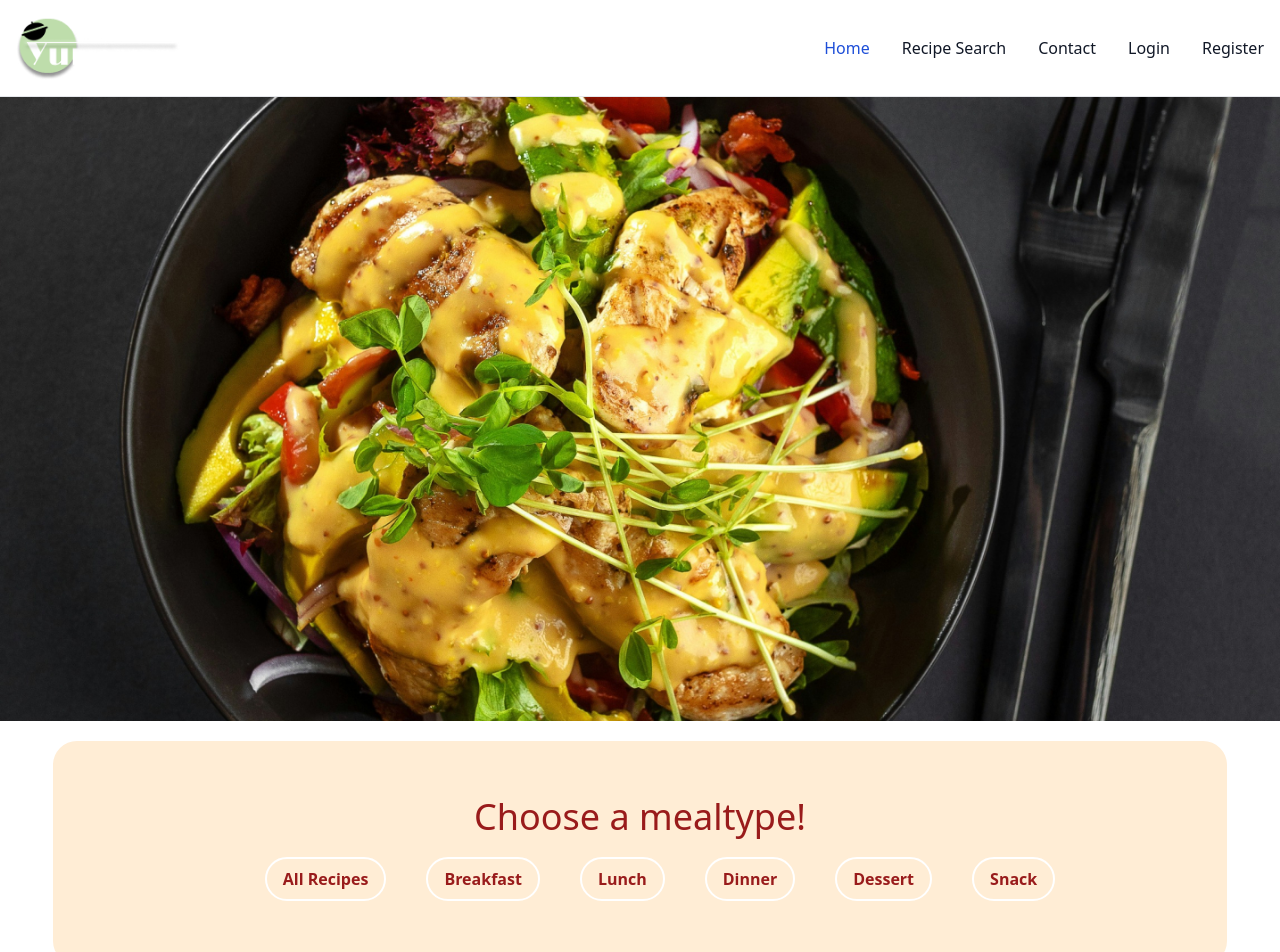
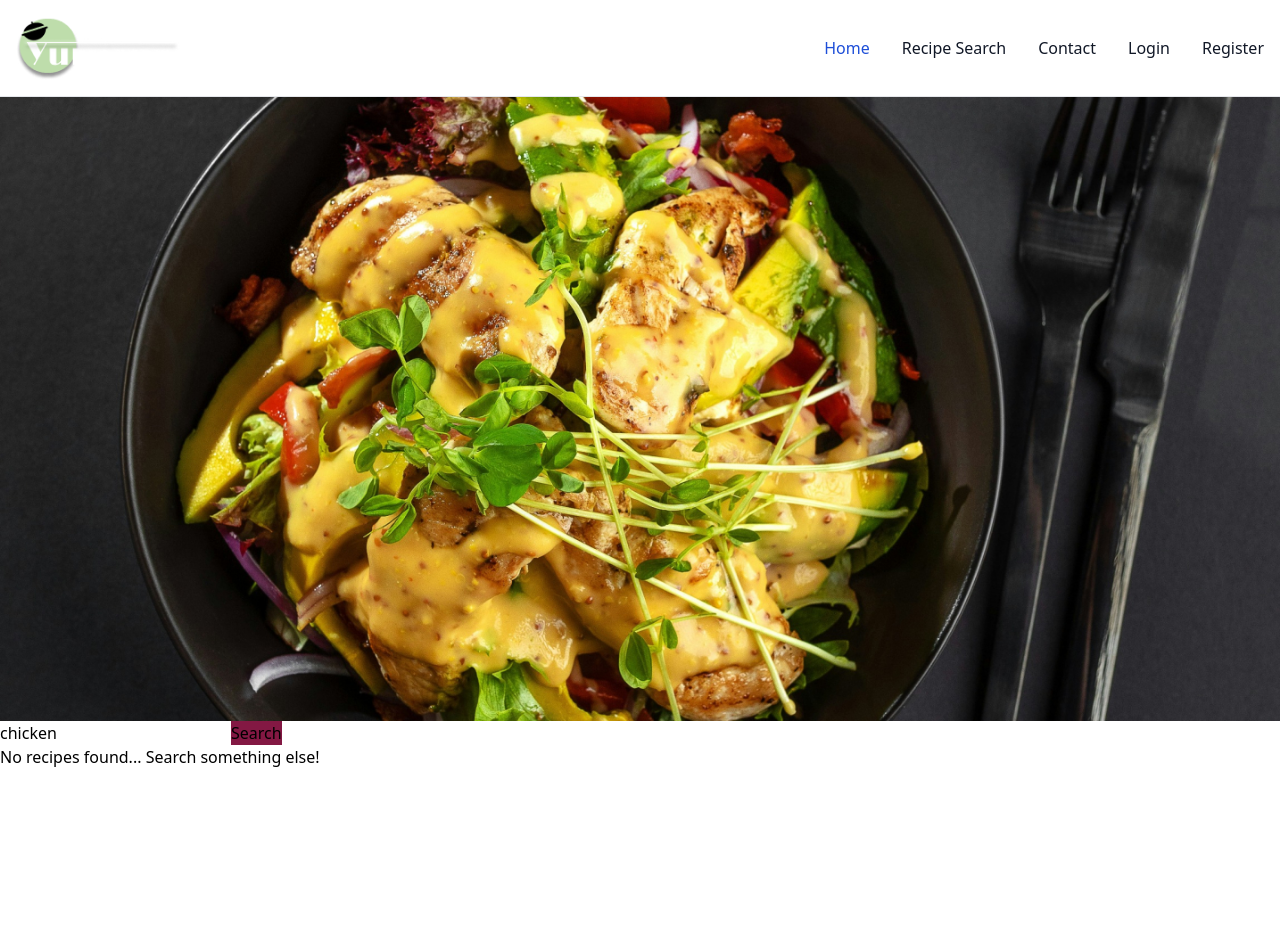
Before and after one commit to chas-academy/u06-fullstack-recipe-app-Chali96, an Angular app in the folder angular-frontend/: page /search in a window 1280 px wide. Shown: the top 952 px of the page. After the commit the page ends 800 px from the top, so only its background shows below. Built offline with nearby package versions, Linux system fonts and the light colour scheme.

Commit message:
added search button to recipe search

```diff
--- a/angular-frontend/src/app/app.component.ts
+++ b/angular-frontend/src/app/app.component.ts
@@ -1,7 +1,7 @@
 import { Component, OnInit } from '@angular/core';
 import { RouterLink, RouterLinkActive, RouterOutlet } from '@angular/router';
 import { AuthService } from './services/auth.service';
-import { LoginDetails } from './interfaces/login-details';
+import { Logindetails } from './interfaces/logindetails';
 import { User } from './interfaces/user';
 import { Observable } from 'rxjs';
 import { AsyncPipe, CommonModule } from '@angular/common';
@@ -16,7 +16,7 @@ import { AsyncPipe, CommonModule } from '@angular/common';
 export class AppComponent {
   title = 'Recipe App';
 
-  loginDetails: LoginDetails;
+  loginDetails: Logindetails;
 
   loggedIn$: Observable<boolean>;
 
--- a/angular-frontend/src/app/pages/profile/profile.component.ts
+++ b/angular-frontend/src/app/pages/profile/profile.component.ts
@@ -17,7 +17,8 @@ export class ProfileComponent {
     this.user = {
       id:-1,
       name:"",
-      email:""
+      email:"",
+      created_at: ""
     }
   }
 
--- a/angular-frontend/src/app/pages/recipe/recipe.component.html
+++ b/angular-frontend/src/app/pages/recipe/recipe.component.html
@@ -1,4 +1,4 @@
-<img src="/assets/homeimg.jpeg" class="size-full" alt="">
+<!-- <img src="/assets/homeimg.jpeg" class="size-full" alt="">
 
 <div class="flex flex-row justify-center bg-orange-100 rounded-3xl h-56 size-11/12 m-auto text-center mt-5" >
     <div class="m-14">
@@ -23,7 +23,7 @@
     </div>
 
 </div>
-
+ -->
 
 
 <div class=" bg-white flex flex-wrap gap-3 w-10/12/12 justify-center mt-6">
--- a/angular-frontend/src/app/pages/recipesearch/recipesearch.component.html
+++ b/angular-frontend/src/app/pages/recipesearch/recipesearch.component.html
@@ -1,6 +1,6 @@
 <img src="/assets/homeimg.jpeg" class="size-full" alt="">
 
-<div class="flex flex-row justify-center bg-orange-100 rounded-3xl h-56 size-11/12 m-auto text-center mt-5" >
+<!-- <div class="flex flex-row justify-center bg-orange-100 rounded-3xl h-56 size-11/12 m-auto text-center mt-5" >
     <div class="m-14">
         <h2 class="mb-5 text-4xl text-red-800">Choose a mealtype!</h2>
         <button class=" font-bold py-2 px-4 rounded-full border-2 border-white text-red-800 ml-10 hover:text-red-300"
@@ -22,9 +22,22 @@
             (click)="snackRecipe()">Snack</button>
     </div>
 
-</div>
+</div> -->
 
-<div class=" bg-white flex flex-wrap gap-3 w-10/12/12 justify-center mt-6">
+<input type="text" [(ngModel)]="searchTerm">
+
+<button (click)="searchRecipe()" class="text-black bg-pink-900">Search</button>
+
+@for(recipe of recipes; track recipe){
+    <article>
+        <img src="{{recipe.image}}" alt="Recipe image">
+        <h3>{{recipe.label}}</h3>
+        <p>Cooking time: {{recipe.totalTime}} min</p>
+        <p>[route]</p>
+    </article>
+} @empty { <p>No recipes found... Search something else!</p> }
+
+<!-- <div class=" bg-white flex flex-wrap gap-3 w-10/12/12 justify-center mt-6">
     <hr>
     @for (recipe of recipes; track recipe) {
     <article class="text-black ">
@@ -42,4 +55,4 @@
     } @empty {
     <p class="text-white">There are no recipes..</p>
     }
-</div>
+</div> -->
--- a/angular-frontend/src/app/pages/recipesearch/recipesearch.component.ts
+++ b/angular-frontend/src/app/pages/recipesearch/recipesearch.component.ts
@@ -1,148 +1,146 @@
 import { Component } from '@angular/core';
 import { RecipeService } from '../../services/recipe.service';
 import { filter, map } from 'rxjs';
+import { Recipe } from '../../interfaces/recipe';
+import { FormsModule } from '@angular/forms';
 
 @Component({
   selector: 'app-recipesearch',
   standalone: true,
-  imports: [],
+  imports: [FormsModule],
   templateUrl: './recipesearch.component.html',
   styleUrl: './recipesearch.component.css'
 })
 export class RecipesearchComponent {
-  recipes?: any;
+  recipes?: Recipe[];
+
+  searchTerm = 'chicken';
 
   constructor(private recipeService: RecipeService) {}
 
-
-
   searchRecipe() {
-    this.recipeService.getRecipes('').subscribe((res) => {
+    this.recipeService.getRecipes(this.searchTerm).subscribe((res) => {
       console.log(res);
-      let recipeArray: any[];
-      recipeArray = res.hits;
-      console.log(recipeArray);
-
-      let recipes = recipeArray.map(item => {
-        return {
-          self: item._links.self.href,
+      let recipes: Recipe[];
+      recipes = res.hits.map((item: { recipe: { label: any; image: any; healthLabels: any; ingredientLines: any; totalTime: any; }; _links: { self: { href: any; }; }; }) => {
+        return{
           label: item.recipe.label,
           image: item.recipe.image,
+          healthLabels: item.recipe.healthLabels,
+          ingredientLines: item.recipe.ingredientLines,
           totalTime: item.recipe.totalTime,
-          ingredientLines: item.recipe.ingredientLines
-        }
+          selfref: item._links.self.href
+        };
       });
 
       console.table(recipes);
       this.recipes = recipes;
     });
   }
+}
+  // breakfastRecipe() {
+  //   this.recipeService.getRecipes('breakfast').subscribe((res) => {
+  //     console.log(res);
+  //     let recipeArray: any[];
+  //     recipeArray = res.hits;
+  //     console.log(recipeArray);
 
-  breakfastRecipe() {
-    this.recipeService.getRecipes('breakfast').subscribe((res) => {
-      console.log(res);
-      let recipeArray: any[];
-      recipeArray = res.hits;
-      console.log(recipeArray);
+  //     let recipes = recipeArray.map(item => {
+  //       return {
+  //         self: item._links.self.href,
+  //         label: item.recipe.label,
+  //         image: item.recipe.image,
+  //         totalTime: item.recipe.totalTime,
+  //         ingredientLines: item.recipe.ingredientLines
+  //       }
+  //     });
 
-      let recipes = recipeArray.map(item => {
-        return {
-          self: item._links.self.href,
-          label: item.recipe.label,
-          image: item.recipe.image,
-          totalTime: item.recipe.totalTime,
-          ingredientLines: item.recipe.ingredientLines
-        }
-      });
+  //     console.table(recipes);
+  //     this.recipes = recipes;
+  //   });
+  // }
 
-      console.table(recipes);
-      this.recipes = recipes;
-    });
-  }
+  // lunchRecipe() {
+  //   this.recipeService.getRecipes('lunch').subscribe((res) => {
+  //     console.log(res);
+  //     let recipeArray: any[];
+  //     recipeArray = res.hits;
+  //     console.log(recipeArray);
 
-  lunchRecipe() {
-    this.recipeService.getRecipes('lunch').subscribe((res) => {
-      console.log(res);
-      let recipeArray: any[];
-      recipeArray = res.hits;
-      console.log(recipeArray);
+  //     let recipes = recipeArray.map(item => {
+  //       return {
+  //         self: item._links.self.href,
+  //         label: item.recipe.label,
+  //         image: item.recipe.image,
+  //         totalTime: item.recipe.totalTime,
+  //         ingredientLines: item.recipe.ingredientLines
+  //       }
+  //     });
 
-      let recipes = recipeArray.map(item => {
-        return {
-          self: item._links.self.href,
-          label: item.recipe.label,
-          image: item.recipe.image,
-          totalTime: item.recipe.totalTime,
-          ingredientLines: item.recipe.ingredientLines
-        }
-      });
+  //     console.table(recipes);
+  //     this.recipes = recipes;
+  //   });
+  // }
 
-      console.table(recipes);
-      this.recipes = recipes;
-    });
-  }
+  // dinnerRecipe() {
+  //   this.recipeService.getRecipes('dinner').subscribe((res) => {
+  //     console.log(res);
+  //     let recipeArray: any[];
+  //     recipeArray = res.hits;
+  //     console.log(recipeArray);
 
-  dinnerRecipe() {
-    this.recipeService.getRecipes('dinner').subscribe((res) => {
-      console.log(res);
-      let recipeArray: any[];
-      recipeArray = res.hits;
-      console.log(recipeArray);
+  //     let recipes = recipeArray.map(item => {
+  //       return {
+  //         self: item._links.self.href,
+  //         label: item.recipe.label,
+  //         image: item.recipe.image,
+  //         totalTime: item.recipe.totalTime,
+  //         ingredientLines: item.recipe.ingredientLines
+  //       }
+  //     });
 
-      let recipes = recipeArray.map(item => {
-        return {
-          self: item._links.self.href,
-          label: item.recipe.label,
-          image: item.recipe.image,
-          totalTime: item.recipe.totalTime,
-          ingredientLines: item.recipe.ingredientLines
-        }
-      });
+  //     console.table(recipes);
+  //     this.recipes = recipes;
+  //   });
+  // }
 
-      console.table(recipes);
-      this.recipes = recipes;
-    });
-  }
+  // dessertRecipe() {
+  //   this.recipeService.getRecipes('dessert').subscribe((res) => {
+  //     let recipeArray: any[];
+  //     recipeArray = res.hits;
 
-  dessertRecipe() {
-    this.recipeService.getRecipes('dessert').subscribe((res) => {
-      let recipeArray: any[];
-      recipeArray = res.hits;
+  //     let recipes = recipeArray.map(item => {
+  //       return {
+  //         self: item._links.self.href,
+  //         label: item.recipe.label,
+  //         image: item.recipe.image,
+  //         totalTime: item.recipe.totalTime,
+  //         ingredientLines: item.recipe.ingredientLines
+  //       }
+  //     });
 
-      let recipes = recipeArray.map(item => {
-        return {
-          self: item._links.self.href,
-          label: item.recipe.label,
-          image: item.recipe.image,
-          totalTime: item.recipe.totalTime,
-          ingredientLines: item.recipe.ingredientLines
-        }
-      });
+  //     this.recipes = recipes;
+  //   });
+  // }
 
-      this.recipes = recipes;
-    });
-  }
+  // snackRecipe() {
+  //   this.recipeService.getRecipes('snack').subscribe((res) => {
+  //     console.log(res);
+  //     let recipeArray: any[];
+  //     recipeArray = res.hits;
+  //     console.log(recipeArray);
 
-  snackRecipe() {
-    this.recipeService.getRecipes('snack').subscribe((res) => {
-      console.log(res);
-      let recipeArray: any[];
-      recipeArray = res.hits;
-      console.log(recipeArray);
+  //     let recipes = recipeArray.map(item => {
+  //       return {
+  //         self: item._links.self.href,
+  //         label: item.recipe.label,
+  //         image: item.recipe.image,
+  //         totalTime: item.recipe.totalTime,
+  //         ingredientLines: item.recipe.ingredientLines
+  //       }
+  //     });
 
-      let recipes = recipeArray.map(item => {
-        return {
-          self: item._links.self.href,
-          label: item.recipe.label,
-          image: item.recipe.image,
-          totalTime: item.recipe.totalTime,
-          ingredientLines: item.recipe.ingredientLines
-        }
-      });
-
-      console.table(recipes);
-      this.recipes = recipes;
-    });
-  }
-
-}
+  //     console.table(recipes);
+  //     this.recipes = recipes;
+  //   });
+  // }
--- a/angular-frontend/src/app/services/auth.service.ts
+++ b/angular-frontend/src/app/services/auth.service.ts
@@ -1,6 +1,6 @@
 import { Injectable } from '@angular/core';
 import { HttpClient, HttpErrorResponse, HttpHeaders } from '@angular/common/http';
-import { LoginDetails } from '../interfaces/login-details';
+import { Logindetails } from '../interfaces/logindetails';
 import { BehaviorSubject, Observable, catchError, throwError } from 'rxjs';
 import { User } from '../interfaces/user';
 
@@ -40,8 +40,8 @@ export class AuthService {
     this.loggedIn.next(loginState);
    }
 
-   loginUser(LoginDetails: LoginDetails) {
-    this.http.post<ResultData>(this.baseUrl+'login', LoginDetails, this.httpOptions).pipe(
+   loginUser(logindetails: Logindetails) {
+    this.http.post<ResultData>(this.baseUrl+'login', logindetails, this.httpOptions).pipe(
       catchError(this.handleError)).subscribe(result => {
         console.log(result);
         this.updateLoginState(true);
```
